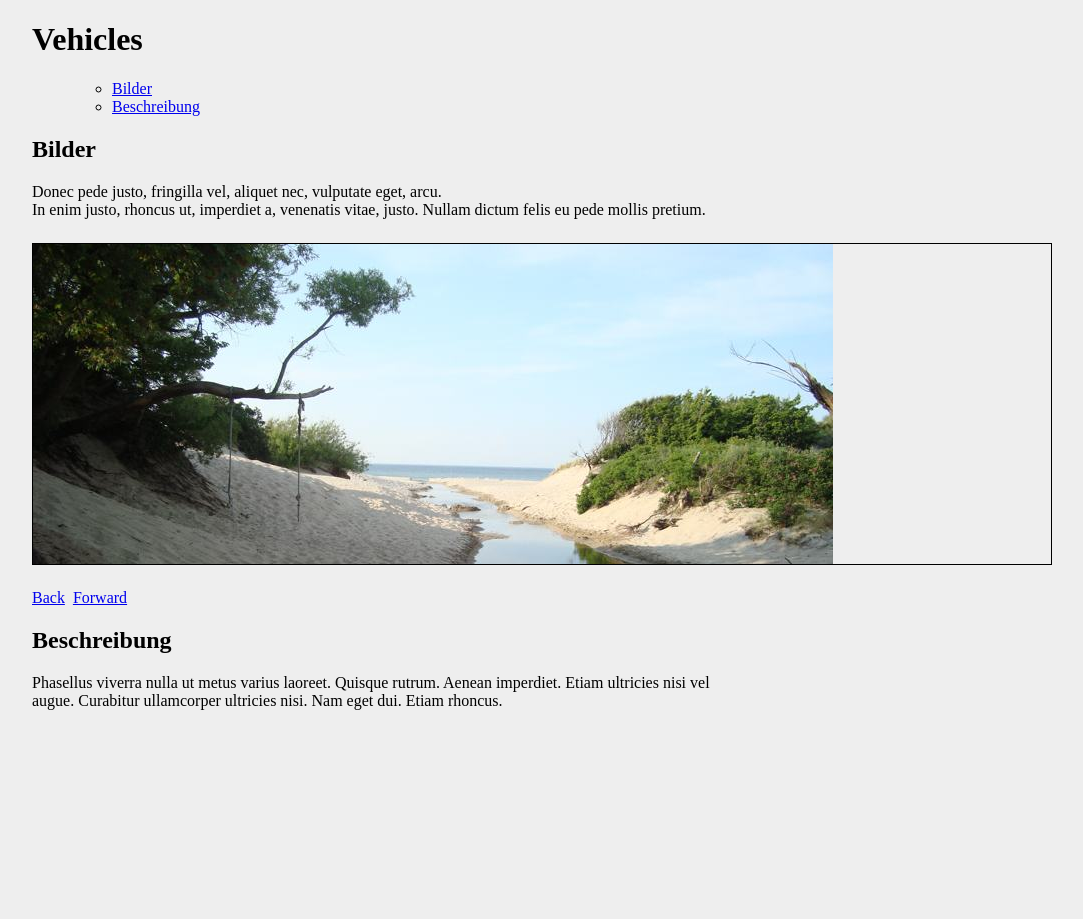
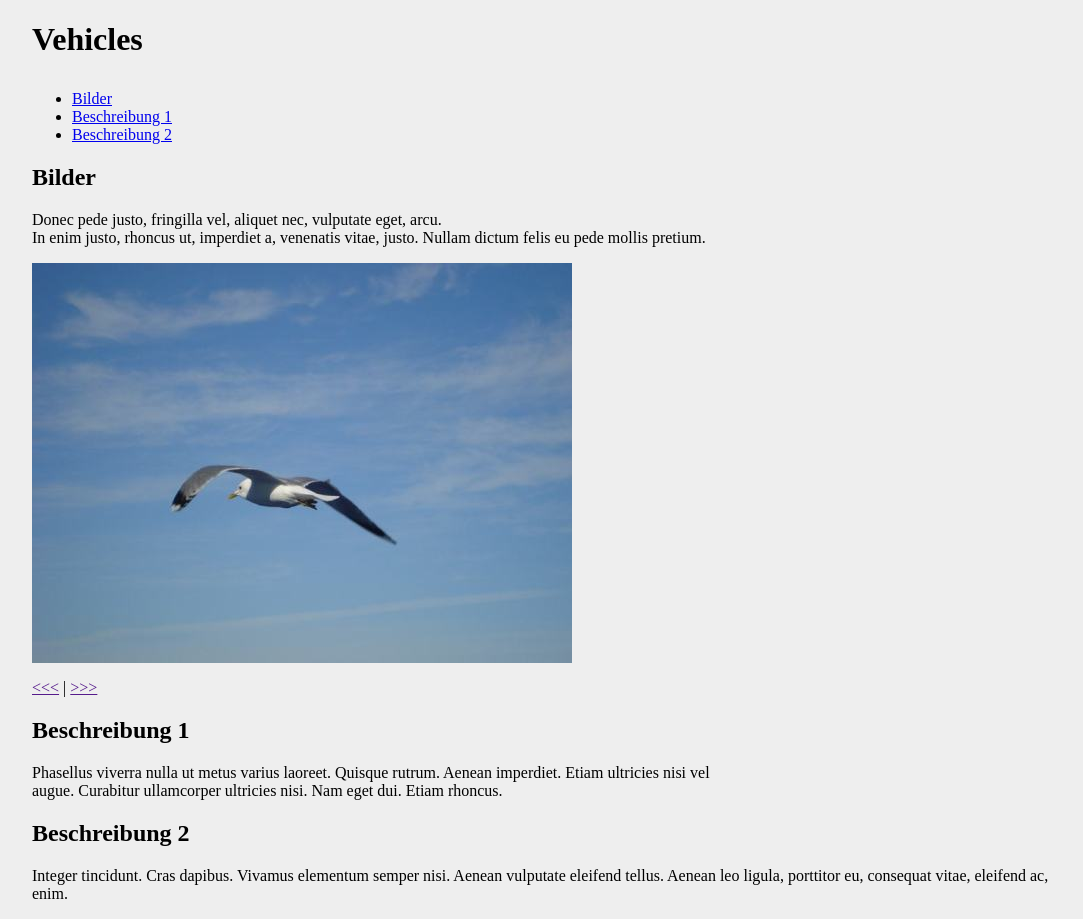
Before and after one commit to thwagner/uranus, a PHP site: page / in a window 1280 px wide. Shown: the whole page, without its empty margins (98-1181 px from the left). Before the commit the page ends 710 px from the top, so only its background shows below. Run offline with PHP 8.4, Linux system fonts and the light colour scheme.

Commit message:
11_08_2013_11_40_michaels_own_version_of_slide_show

```diff
--- a/css/screen.css
+++ b/css/screen.css
@@ -8,33 +8,16 @@
     margin: auto;
 }
 
-ul.slideshow {
-    border: 1px solid black;
-    margin: 1.5em 0;
-    height: 320px;
+#images {
+    width: 500px;
+    height: 400px;
     overflow: hidden;
-    /*
-        Zum spaeteren Ausrichten!
-    */
     position: relative;
+    list-style: none;
 }
 
-ul.slideshow li {
+.box_image {
     position: absolute;
-    top: 0;
-    left: 0;
+    top: 0px;
+    left: 0px;
 }
-
-.slideshowcontainer {
-    position: relative;
-}
-
-.slideshowcontainer a {
-    position: absolute;
-    right: 17px;
-    bottom: 10px;
-}
-
-.slideshowcontainer #backbutton {
-    right: 60px;
-}
--- a/index.php
+++ b/index.php
@@ -18,21 +18,31 @@
                         <p>Donec pede justo, fringilla vel, aliquet nec, vulputate eget,
                         arcu.<br />In enim justo, rhoncus ut, imperdiet a, venenatis vitae,
                         justo. Nullam dictum felis eu pede mollis pretium.</p>';
+                    echo '<p id="image_box">';
+                        echo '<ul id="images">'."\n";
+                            echo '<li><img src="./images/bird.jpg" alt="image" class="box_image"/>
+                                </li>'."\n";
+                            echo '<li><img src="./images/beach.jpg" alt="image" class="box_image"/>
+                                </li>'."\n";
+                            echo '<li><img src="./images/garden.jpg" alt="image" class="box_image"/>
+                                </li>'."\n";
+                            echo '<li><img src="./images/sea.jpg" alt="image" class="box_image"/>
+                                </li>'."\n";
+                        echo '</ul>'."\n";
+                        echo '<a href="" id="back"><<<</a> |
+                            <a href="" id="forward">>>></a>';
+                    echo '</p>';
 
-                    echo '<ul class="slideshow">';
-                        echo '<li><img src="./images/beach.jpg" alt="bild" /></li>';
-                        echo '<li><img src="./images/bird.jpg" alt="bild" /></li>';
-                        echo '<li><img src="./images/garden.jpg" alt="bild" /></li>';
-                        echo '<li><img src="./images/sea.jpg" alt="bild" /></li>';
-                    echo '</ul>';
-
-                    echo '<h2>Beschreibung</h2>
+                    echo '<h2>Beschreibung 1</h2>
                         <p>Phasellus viverra nulla ut metus varius laoreet. Quisque
                         rutrum. Aenean imperdiet. Etiam ultricies nisi vel <br /> augue.
                         Curabitur ullamcorper ultricies nisi. Nam eget dui. Etiam
                         rhoncus.</p>';
 
-
+                    echo '<h2>Beschreibung 2</h2>
+                        <p>Integer tincidunt. Cras dapibus. Vivamus elementum semper
+                        nisi. Aenean vulputate eleifend tellus. Aenean leo ligula,
+                        porttitor eu, consequat vitae, eleifend ac, enim.</p>';
 
                 echo '</div>';
         ?>
--- a/js/jfunctions.js
+++ b/js/jfunctions.js
@@ -1,36 +1,44 @@
 $(function() {
-    $('#headlines').prepend('<ul id="pic_ul"></ul>');
+    fading_duration = 2000;
+    image_count = $('.box_image').length;
+    j = 0;
+
+    $('#top_headline').append('<ul "headlines"></ul>');
+    $('.box_image').hide();
+    $('.box_image').eq(0).fadeIn(1000);
 
     $('#wrapper h2').each(function(i) {
         $(this).attr('id', 'headline_' + i);
-        $('#pic_ul').append('<li><a href="#'
-                + 'headline_' + i + '">'
-                + $(this).html() + '</a></li>');
+        $('#headlines').append('<li><a href="#headline_' +
+                i + '">' + $(this).html() +
+                '</a></li>');
     });
 
-    $('.slideshow li').hide();
-    $('.slideshow li').eq(0).show().addClass('active');
-    $('.slideshow').wrap('<div class="slideshowcontainer"></div>').
-            parent().after(
-                '<a href="#" id="back">Back</a>\n\
-                    &nbsp;<a href="#" id="forward">Forward</a>'
-                );
+    $('#back').click(function() {
 
-    $('#forward').click(function() {
-        $('li.active').removeClass('active').fadeOut(2000).next().addClass('active').fadeIn(2000);
-        // return false ist eine Anweisung an den Browser, das Ansteuern eines
-        // Hyperlink abzubrechen.
+        if (j < 0) {
+            j = image_count - 1;
+        }
+
+        $('.box_image').eq(j).fadeOut(fading_duration);
+        $('.box_image').eq(--j).fadeIn(fading_duration);
+
         return false;
     })
 
-    $('#back').click(function() {
+    $('#forward').click(function() {
+        var ct;
 
-        if ($('li.active').next().length == 0) {
-            $('li.active').removeClass('active').fadeOut(2000).
-                    parent().find('li').eq(0).addClass('active');
+        if (j == image_count - 1) {
+            ct = image_count - 1;
+            j = 0;
         } else {
-            $('li.active').removeClass('active').fadeOut(2000).prev().addClass('active').fadeIn(2000);
+            ct = j;
+            j++;
         }
+
+        $('.box_image').eq(ct).fadeOut(fading_duration);
+        $('.box_image').eq(j).fadeIn(fading_duration);
 
         return false;
     })
```
Also changed, not shown: images/beach.jpg, images/bird.jpg, images/garden.jpg, images/sea.jpg.
